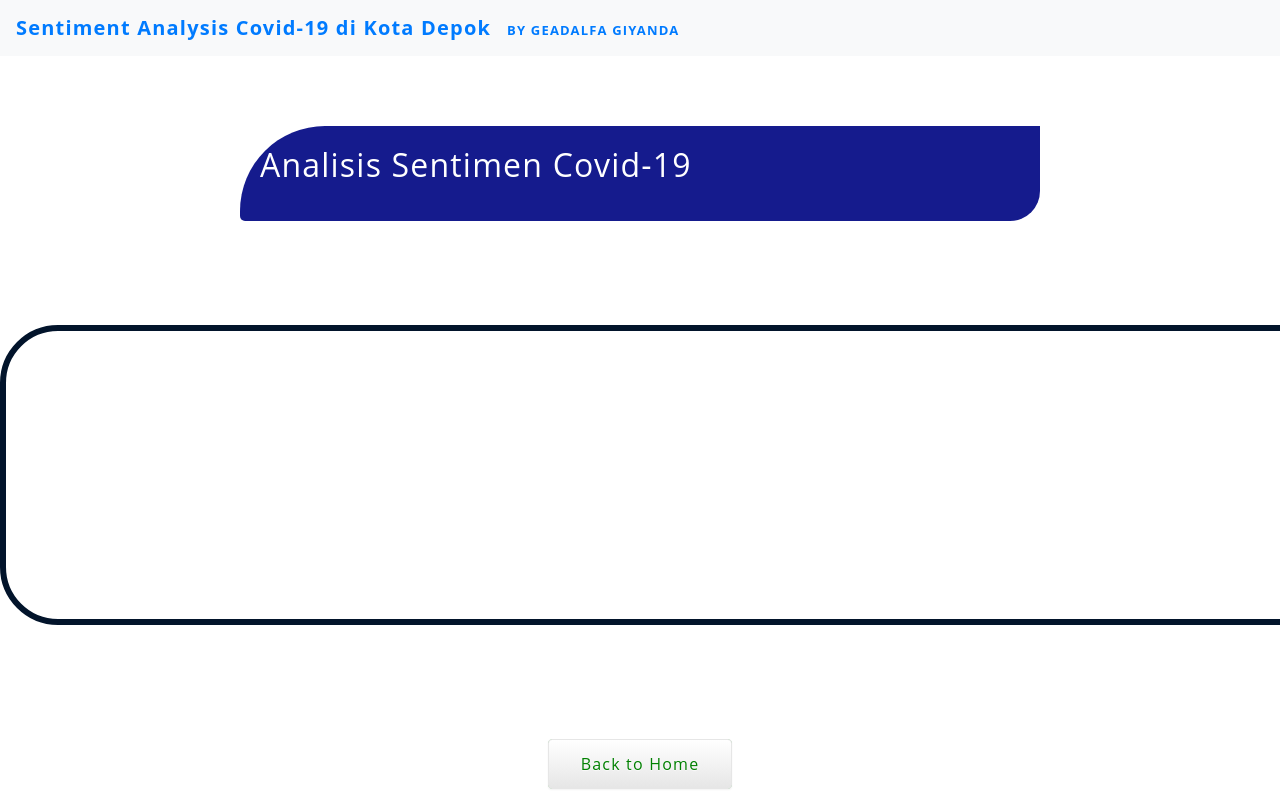
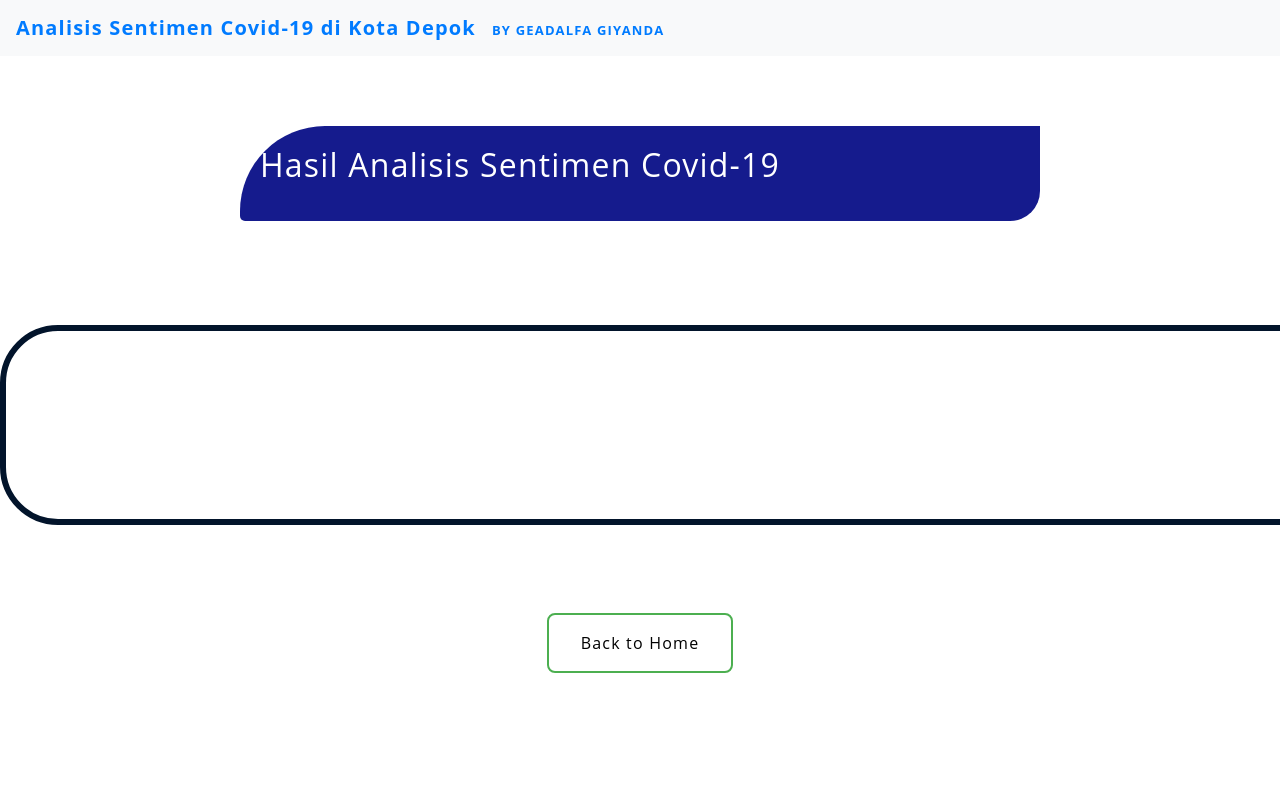
Before and after one commit to geadalfa/depokSehat, a Flask app: template templates/result.html in a window 1280 px wide; the page is wider, and only the part inside the window is pictured. Run offline with Flask 2, Linux system fonts and the light colour scheme; the template is opened without the code that fills it, so the values that code supplies are empty; some libraries are stand-ins or nearby versions.

Commit message:
benerin yang salah

```diff
--- a/app.py
+++ b/app.py
@@ -16,7 +16,7 @@ model = load_model("lstmModel.h5")
 
 # with open(path_to_protocol5, "rb") as fh:
 #   data = pickle.load(fh)
-with open('tokenizer.pickle', 'rb') as handle:
+with open('tokenizer2.pickle', 'rb') as handle:
     tokenizer = pickle.load(handle)
 
 
@@ -31,31 +31,42 @@ def predict():
     if request.method == 'POST':
         review = request.form['review']
         data = [review]
-        tokenizer.fit_on_texts(data)
+        #tokenizer.fit_on_texts(data)
         enc = tokenizer.texts_to_sequences(data)
-        enc = pad_sequences(enc, maxlen=max_length, padding='post')
+        enc = pad_sequences(enc, maxlen=max_length, dtype='int32', value=0)
         my_prediction = model.predict(array([enc][0]))[0]
         #class1 = model.predict_classes(array([enc][0]))[0]
         sentiment = model.predict(enc)[0]
+        print(my_prediction)
+        print(review)
+        print(data)
         #neg = np.argmax(sentiment)
-        #print(sentiment)
+        print(sentiment)
         if (np.argmax(sentiment) == 0):
             sentimennya = 0
             # neg = sentiment
             # sentiment = neg
-            # print('Sentimen: Negatif')
+            print('Sentimen: Negatif')
         elif (np.argmax(sentiment) == 1):
             sentimennya = 1
             # net = sentiment
             # sentiment = net
-            # print('Sentimen: Netral')
+            print('Sentimen: Netral')
         else:
             sentimennya = 2
             # pos = sentiment
             # sentiment = pos
-            # print('Sentimen: Positif')
+            print('Sentimen: Positif')
 
     return render_template('result.html',prediction = sentimennya)
+
+
+# def muncul():
+#     max_length = 200
+#     if request.method == 'POST':
+#         inputan = request.form['review']
+#         #data = [review]
+#         return render_template('result.html', teks=inputan)
 
 
 
--- a/templates/home.html
+++ b/templates/home.html
@@ -61,7 +61,7 @@
 </center>
 <div class="wrapper">
     <div class="main-div main-div1">
-        <h1>Drug Review Sentiment Analysis</h1>
+        <h1>Analisis Sentimen</h1>
     </div>
     <br>
     <br>
@@ -83,7 +83,7 @@
             <textarea name="review" rows="6" cols="50" required="required" id="ip4"></textarea>
             <br/>
             <br><br>
-            <input type="submit" class="btn btn-primary btn-lg" value="PREDICT">
+            <input type="submit" class="btn btn-primary btn-lg" value="predict">
             <br><br><br><br>
         </form>
     </center>
--- a/templates/result.html
+++ b/templates/result.html
@@ -10,7 +10,7 @@
     <script src="https://cdnjs.cloudflare.com/ajax/libs/popper.js/1.14.7/umd/popper.min.js"></script>
     <script src="https://maxcdn.bootstrapcdn.com/bootstrap/4.3.1/js/bootstrap.min.js"></script>
     <link rel="stylesheet" href="https://cdnjs.cloudflare.com/ajax/libs/font-awesome/4.7.0/css/font-awesome.min.css">
-    <title>Home</title>
+    <title>Hasil</title>
     <!-- <link rel="stylesheet" type="text/css" href="../static/css/styles.css"> -->
     <link rel="stylesheet" type="text/css" href="{{ url_for('static', filename='css/styles.css') }}">
 
@@ -29,11 +29,11 @@
 
 * { -webkit-box-sizing:border-box; -moz-box-sizing:border-box; -ms-box-sizing:border-box; -o-box-sizing:border-box; box-sizing:border-box; }
 
-html { width: 100%; height:100%; overflow:hidden; }
+html { width: 100%; height:100%; overflow:auto; }
 
 body {
 	width: 100%;
-	height:10%;
+	height:100%;
 	font-family: 'Open Sans', sans-serif;
 	color: #fff;
 	font-size: 28px;
@@ -43,14 +43,13 @@ body {
 }
 
 
-
 </style>
 <body>
 <div>
 
     <!--navbar portion-->
     <nav class="navbar navbar-expand-sm bg-light fixed-top">
-        <a class="navbar-brand" href="#"><b>Sentiment Analysis Covid-19 di Kota Depok</b></a>
+        <a class="navbar-brand" href="#"><b>Analisis Sentimen Covid-19 di Kota Depok</b></a>
         <a class="navbar-brand" href="#"><b><font size="2">BY GEADALFA GIYANDA</font></b></a>
         <ul class="navbar-nav">
             <li class="nav-item">
@@ -77,34 +76,59 @@ body {
     border-radius: 45px 70px 40px;
     border: 6px solid #02142B;
     padding: 20px;
-    width: 1600px;
-    height: 300px;
+    width: 100px;
+    height: 200px;
     margin-right: auto;
     margin-bottom: 0;
     margin-left: auto;
 }
 
-#btnback {
-  background-color: #4CAF50;
-  border: true;
-  color: green;
-  padding: 15px 32px;
+#ip5 {
+    border-radius: 45px 70px 40px;
+    border: 6px solid #02142B;
+    padding: 20px;
+    width: 100px;
+    height: 200px;
+    margin-right: auto;
+    margin-bottom: 0;
+    margin-left: auto;
+}
+
+.button {
+  background-color: #4CAF50; /* Green */
+  border: none;
+  color: white;
+  padding: 16px 32px;
   text-align: center;
-  margin-top: 30px;
   text-decoration: none;
   display: inline-block;
   font-size: 16px;
+  margin: 4px 2px;
+  transition-duration: 0.4s;
+  cursor: pointer;
+  border-radius: 8px;
+}
+
+.button1 {
+  background-color: white;
+  color: black;
+  border: 2px solid #4CAF50;
+  border-radius: 8px;
+}
+
+.button1:hover {
+  background-color: #4CAF50;
+  color: white;
+  border-radius: 8px;
+}
+</style>
 
 
-
-
-
-</style>
 <body>
 
 <br><br>
 <h2 id="ip3">
-    <marquee BEHAVIOR=ALTERNATE direction="right">Analisis Sentimen Covid-19</marquee>
+    <marquee BEHAVIOR=ALTERNATE direction="right">Hasil Analisis Sentimen Covid-19</marquee>
 </h2>
 
 </div>
@@ -117,26 +141,21 @@ body {
         <center>ML App</center>
     </h2>
 
-
+<p style="color:white;font-size:20;text-align: center;"><b>Results for Comment</b></p>
+	<div class="results" "w3-container w3-card " style= "border-radius:58px;background-color:white;padding:40px;width: 1350px;" id="ip4">
+    {% if prediction == 0 %}
+    <h2 style="color:red;">Negatif </h2>
+    {% elif prediction == 1 %}
+    <h2 style="color:blue;">Netral</h2>
+    {% elif prediction == 2 %}
+    <h2 style="color:green;">Positif</h2>
+    {% endif %}
 </div>
 
-<p style="color:white;font-size:20;text-align: center;"><b>Results for Comment</b></p>
-<div class="results"
-"w3-container w3-card " style= "border-radius:58px;background-color:white;padding:40px;width: 1350px;" id="ip4">
-
-{% if prediction == 1%}
-<h2 style="color:blue;">Netral </h2>
-{% elif prediction == 0%}
-<h2 style="color:red;">Negatif</h2>
-{% elif prediction == 2%}
-<h2 style="color:red;">Positif</h2>
-{% endif %}
-
-</div>
 <br>
 <br>
 
-<a id="btnback" href="home.html" class="btn" role="button">Back to Home</a>
+<a class="button button1" href="home.html" class="btn" role="button">Back to Home</a>
 
 
 </div>
```
Also changed, not shown: 4 other files.
